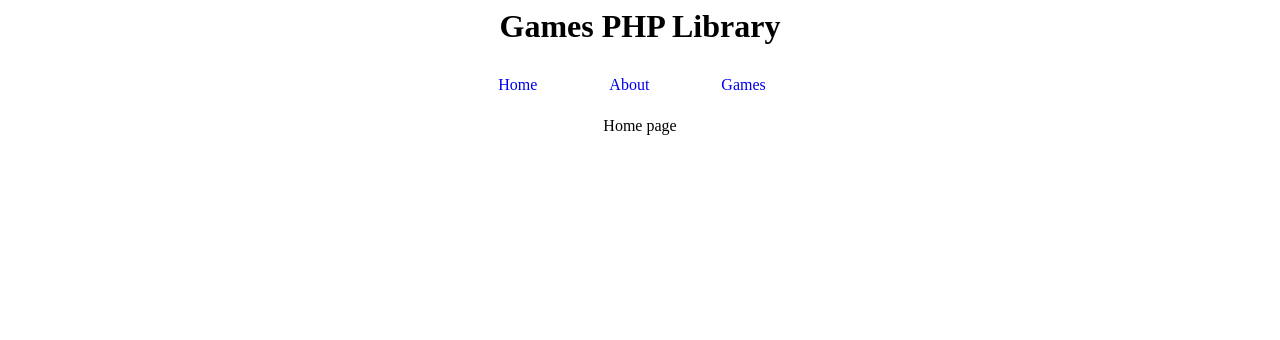
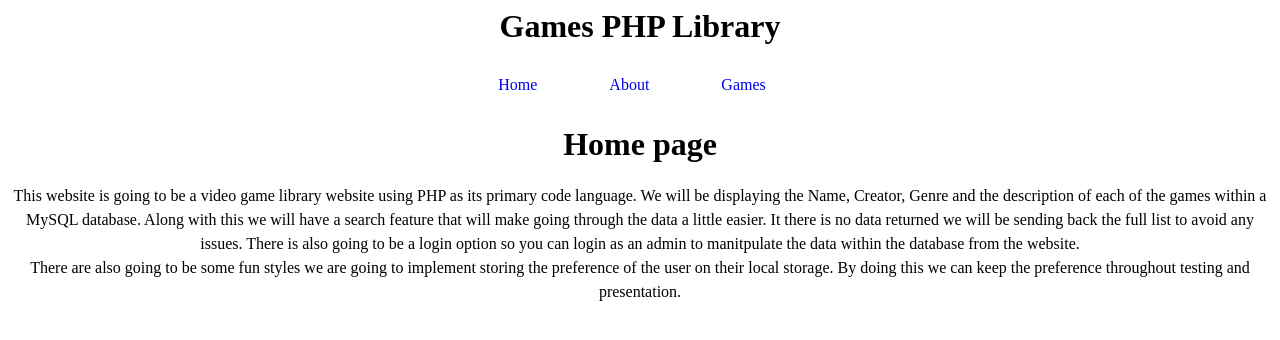
Before and after one commit to NovaGamer368/Games-PHP-Library, a PHP site: page / in a window 1280 px wide. Shown: the top 340 px of the page. Run offline with PHP 8.4, Linux system fonts and the light colour scheme.

Commit message:
Website Description subpage added

```diff
--- /dev/null
+++ b/Front-end/Home/WebsiteDescription.php
@@ -0,0 +1,8 @@
+<p>This website is going to be a video game library website using PHP as its primary code language. We will be displaying
+    the Name, Creator, Genre and the description of each of the games within a MySQL database. Along with this we will have a search
+    feature that will make going through the data a little easier. It there is no data returned we will be sending back the full list to avoid any issues.
+    There is also going to be a login option so you can login as an admin to manitpulate the data within the database from the website.
+    <br/>
+    There are also going to be some fun styles we are going to implement storing the preference of the user on their local storage. By
+    doing this we can keep the preference throughout testing and presentation.
+    </p>
--- a/index.php
+++ b/index.php
@@ -1,4 +1,7 @@
 <?php
 include_once "./Front-end/Header.php"
     ?>
-    <p>Home page</p>
+    <h1>Home page</h1>
+<?php
+include_once "./Front-end/Home/WebsiteDescription.php"
+?>
```
